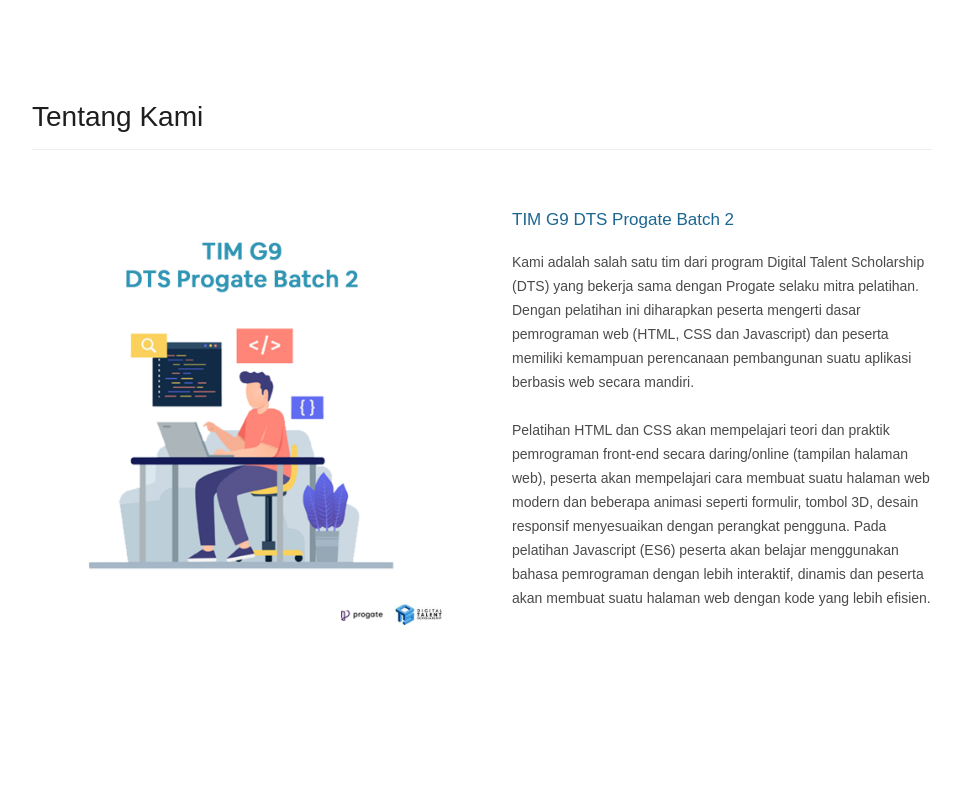
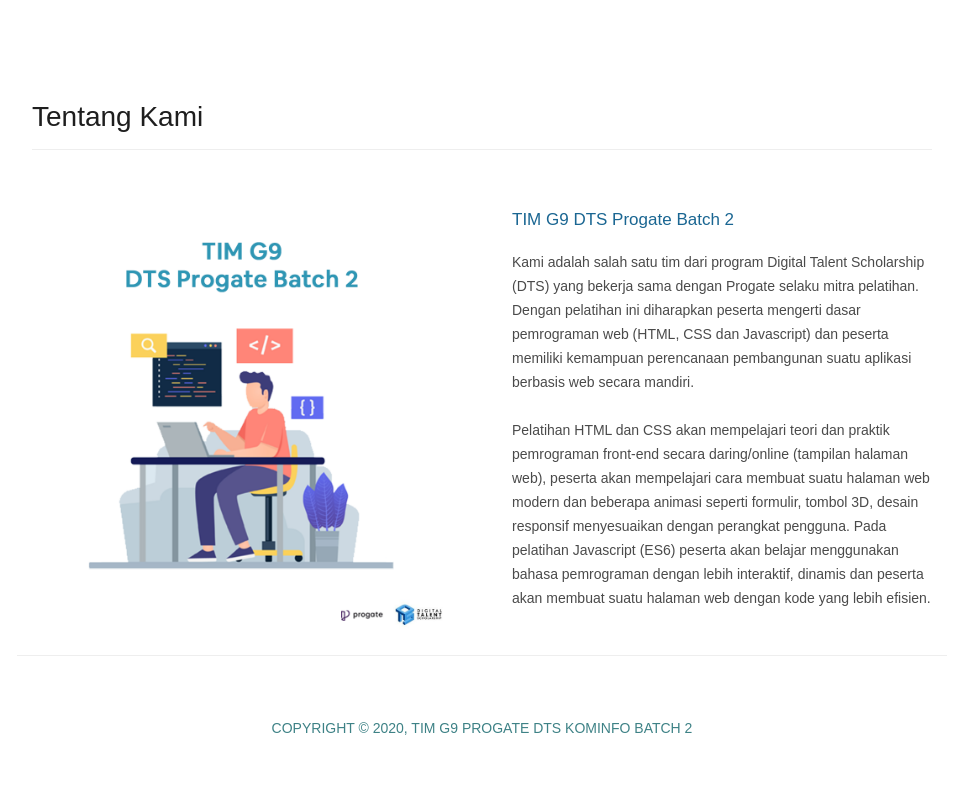
Before and after one commit to nandrasaputra/ProyekTimG9-DTS, a plain HTML site: page index.html in a window 1280 px wide. Shown: the whole page, without its empty margins (158-1119 px from the left). Drawn offline with Linux system fonts and the light colour scheme.

Commit message:
Footer section added

```diff
--- a/index.html
+++ b/index.html
@@ -14,6 +14,7 @@
     </head>
 
     <body>
+
         <div class="tentang-kami">
             <div class="container">
               <div class="row">
@@ -36,5 +37,13 @@
               </div>
             </div>
           </div>
+
+          <footer>
+            <div class="container">
+              <div class="inner-content">
+                <p>Copyright &copy; 2020, TIM G9 Progate DTS Kominfo Batch 2</p>
+              </div>
+            </div>
+          </footer>
     </body>
 </html>
--- a/proyektimg9.css
+++ b/proyektimg9.css
@@ -1,5 +1,24 @@
 body {
   font-family: 'Poppins', sans-serif;
+}
+
+footer {
+  display: block;
+  text-align: center;
+}
+
+footer p {
+  margin-bottom: 0px;
+  font-size: 14px;
+  font-weight: 400;
+  color: #3e8286;
+  line-height: 24px;
+  text-transform: uppercase;
+}
+
+footer .inner-content {
+  border-top: 1px solid #eee;
+  padding: 60px 0px;
 }
 
 img {
```
